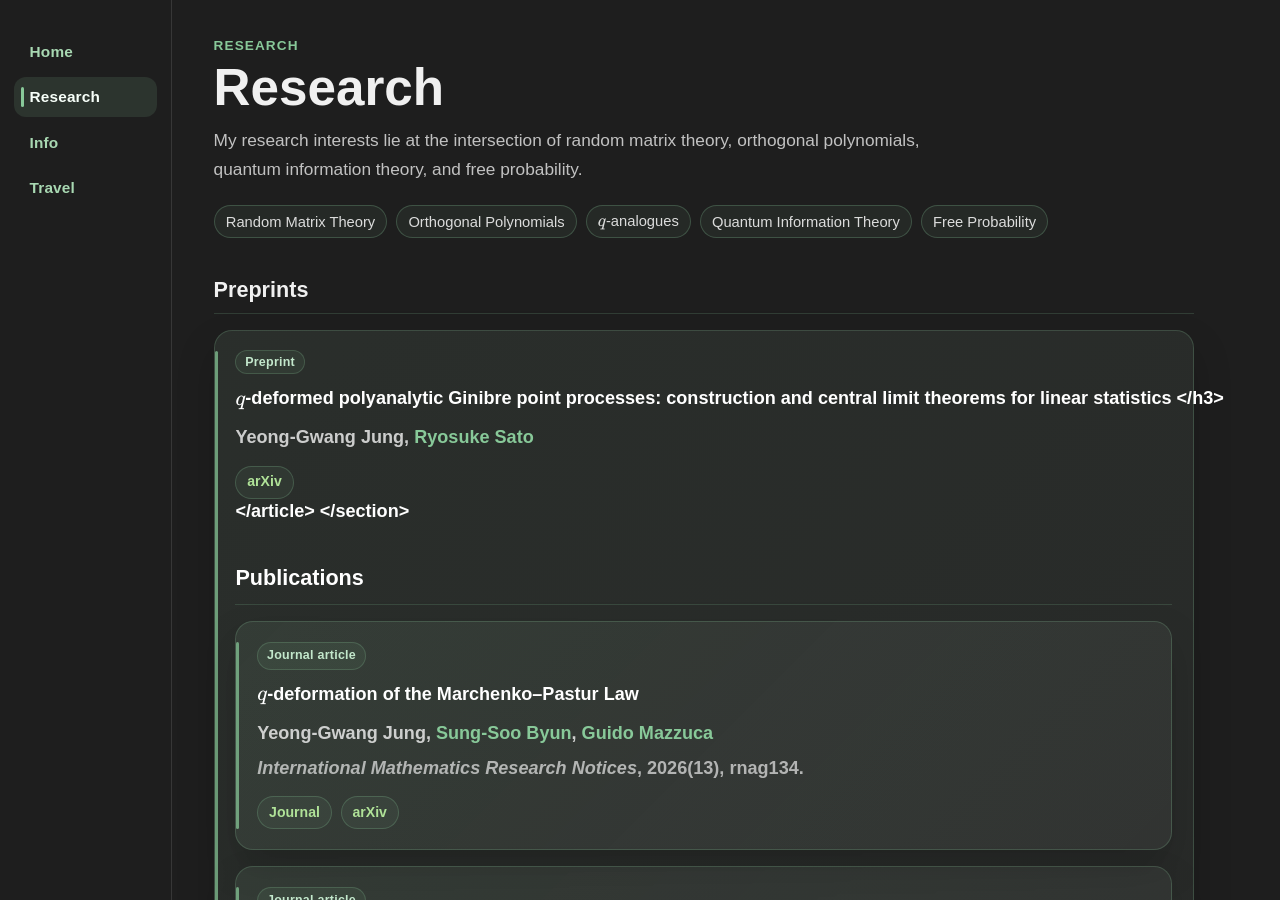
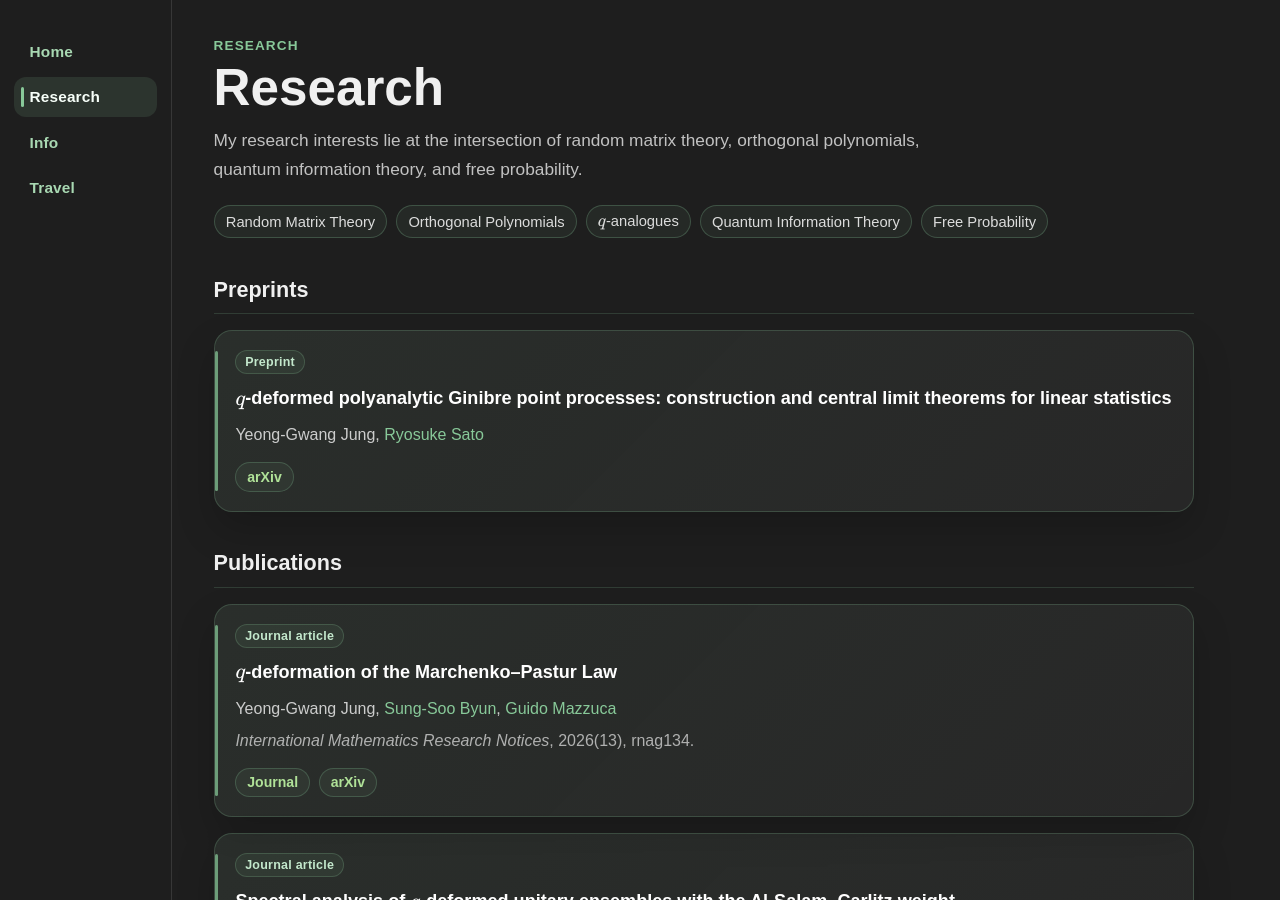
Before and after one commit to y-gJung/y-gJung.github.io, a Jekyll site: the page built from research.md, in a window 1280 px wide and 900 px high. Built offline with Jekyll 4.4.1, drawn with Linux system fonts in a browser that asks for light colours.

Commit message:
Update research.md

```diff
--- a/research.md
+++ b/research.md
@@ -25,10 +25,11 @@ title: Research
     <div class="research-section-header">
       <h2>Preprints</h2>
     </div>
+    <div class="publication-list">
     <article class="publication-card">
         <div class="paper-status">Preprint</div>
         <h3 class="paper-title">
-          <span class="math-term">\(q\)&#8209;deformed polyanalytic Ginibre point processes: construction and central limit theorems for linear statistics
+          <span class="math-term">\(q\)&#8209;deformed</span> polyanalytic Ginibre point processes: construction and central limit theorems for linear statistics
         </h3>
         <p class="paper-authors">
           Yeong-Gwang Jung,
@@ -38,6 +39,7 @@ title: Research
           <a href="https://arxiv.org/abs/2601.09427" target="_blank" rel="noopener noreferrer">arXiv</a>
         </div>
       </article>
+    </div>
   </section>
 
   <section class="research-section">
```
